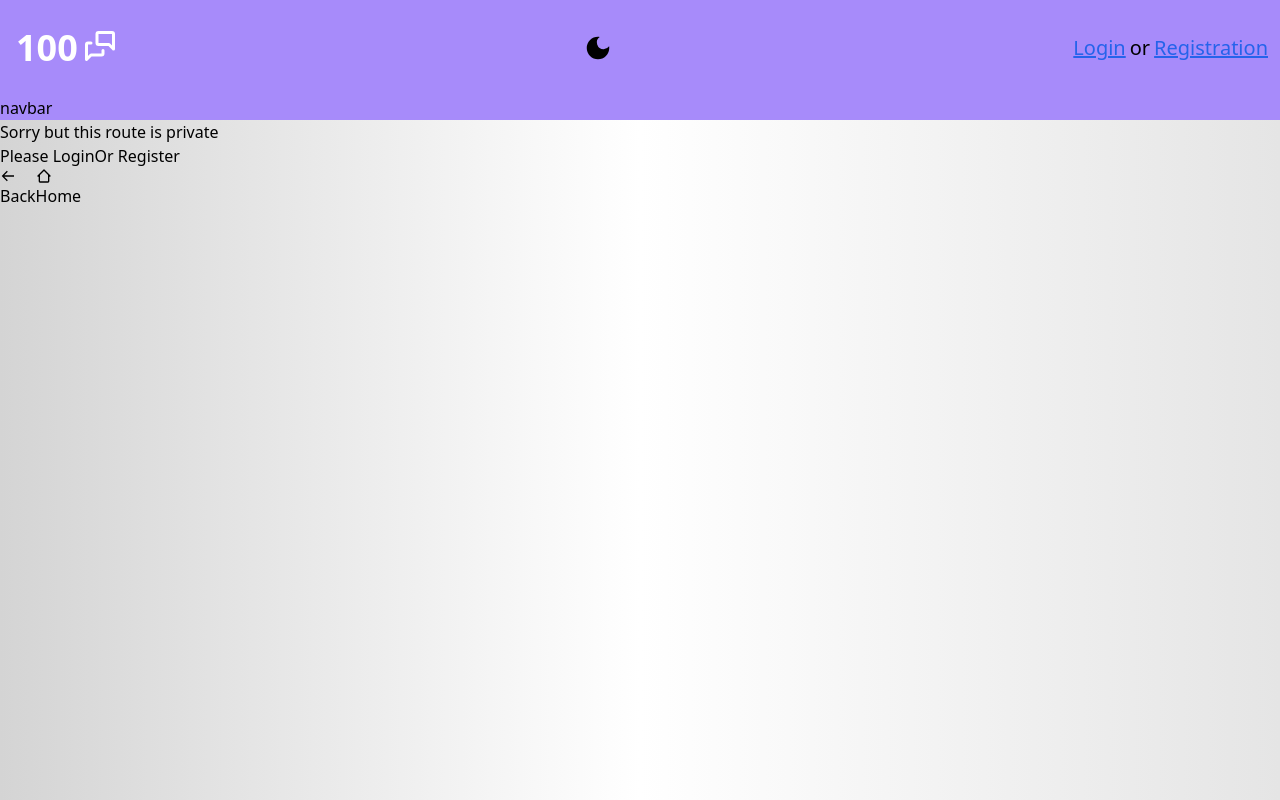
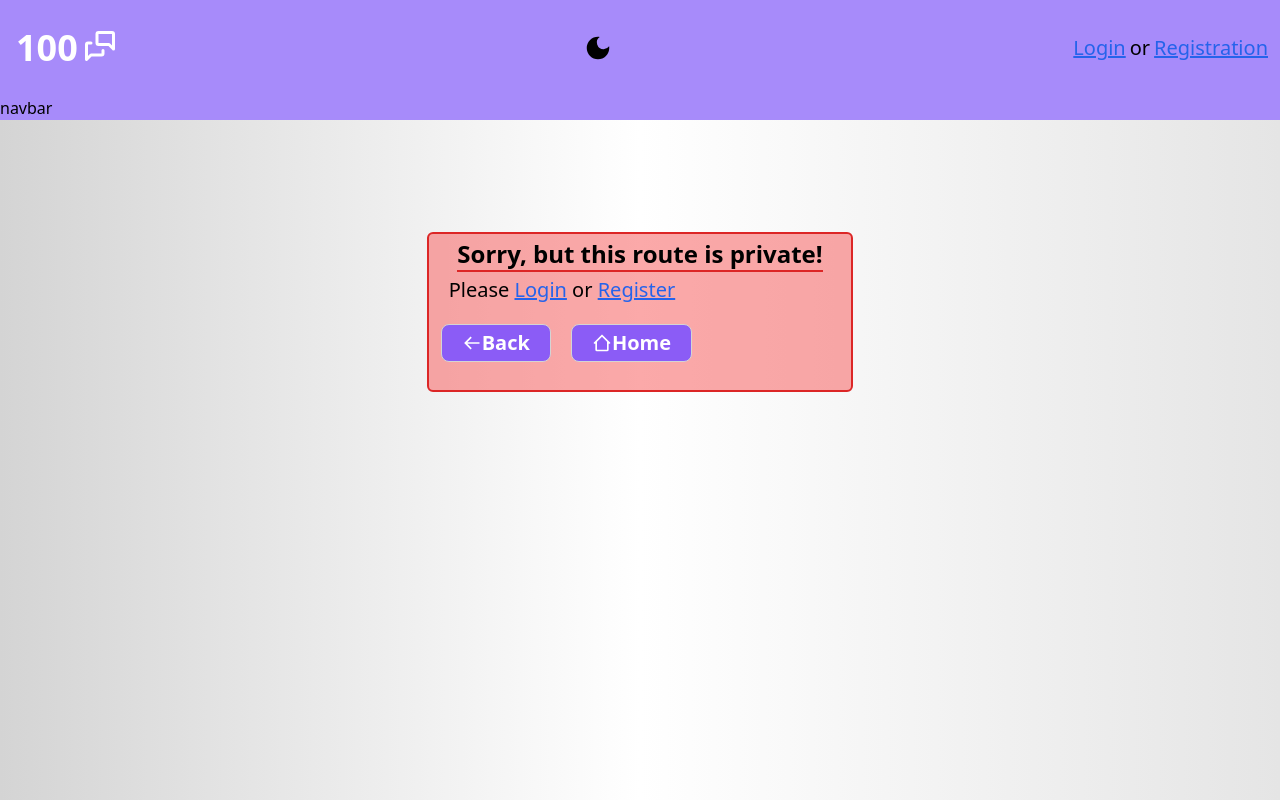
Before and after one commit to AndriiVeremchuk20/live-chat, a Next.js app in the folder client/: page /profile/complete-profile in a window 1280 px wide. Built offline with nearby package versions, Linux system fonts and the light colour scheme; no server answers.

Commit message:
update PrivateRoute component

```diff
--- a/client/src/components/PrivateRoute.tsx
+++ b/client/src/components/PrivateRoute.tsx
@@ -3,6 +3,7 @@ import Link from "next/link";
 import { useRouter } from "next/navigation";
 import { useCallback } from "react";
 import { BiArrowBack, BiHomeAlt2 } from "react-icons/bi";
+import Alert from "./Alert";
 
 const PrivateRoute = () => {
   const router = useRouter();
@@ -16,23 +17,25 @@ const PrivateRoute = () => {
   }, []);
 
   return (
-    <div>
-      <div>Sorry but this route is private</div>
-      <div>
+    <div className="h-96 flex flex-col items-center justify-center text-black dark:text-white">
+      <div className="desktop:w-1/3 tablet:w-1/2 phone:w-full bg-red-400 bg-opacity-60 flex flex-col rounded-md border-2 border-red-600">
+        <span className="my-1 self-center font-semibold text-2xl border-b-2 border-red-600">
+          Sorry, but this route is private!
+        </span>
+        <div className="text-xl mx-5">
           <span>
-          Please <Link href={routes.auth.login}>Login</Link>
-        </span>
-        <span>
-          Or <Link href={routes.auth.registrations}>Register</Link>
+            Please <Link href={routes.auth.login} className="text-blue-600 underline hover:text-blue-300">Login</Link> or{" "}
+            <Link href={routes.auth.registrations} className="text-blue-600 underline hover:text-blue-300">Register</Link>
           </span>
         </div>
-      <div>
-        <button onClick={onBackClick}>
+        <div className="flex gap-5 my-5 mx-3">
+          <button onClick={onBackClick} className="flex justify-center items-center mb-2 px-5 text-xl text-white rounded-lg border border-neutral-300 font-bold py-1 bg-violet-500 hover:bg-violet-600 active:bg-violet-700 focus:outline-none focus:ring focus:ring-violet-300">
             <BiArrowBack /> Back
           </button>
-        <button onClick={onHomeClick}>
+          <button onClick={onHomeClick} className="flex justify-center items-center mb-2 px-5 text-xl text-white rounded-lg border border-neutral-300 font-bold py-1 bg-violet-500 hover:bg-violet-600 active:bg-violet-700 focus:outline-none focus:ring focus:ring-violet-300">
             <BiHomeAlt2 /> Home
           </button>
+        </div>
       </div>
     </div>
   );
```
Lines whose indentation alone changed are shown as unchanged.
